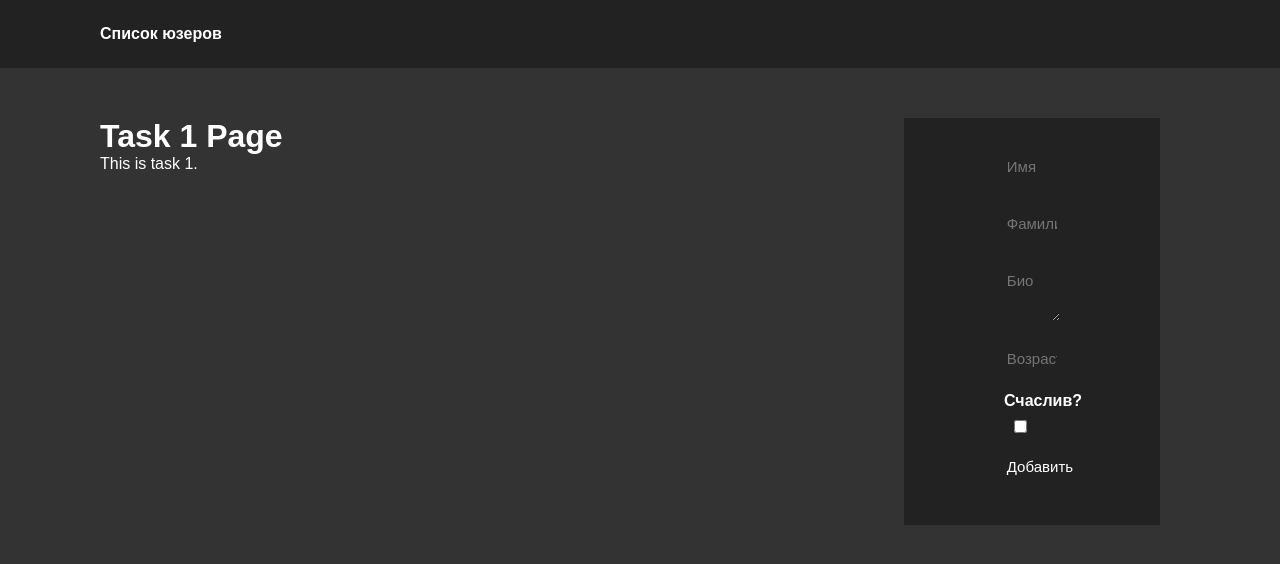
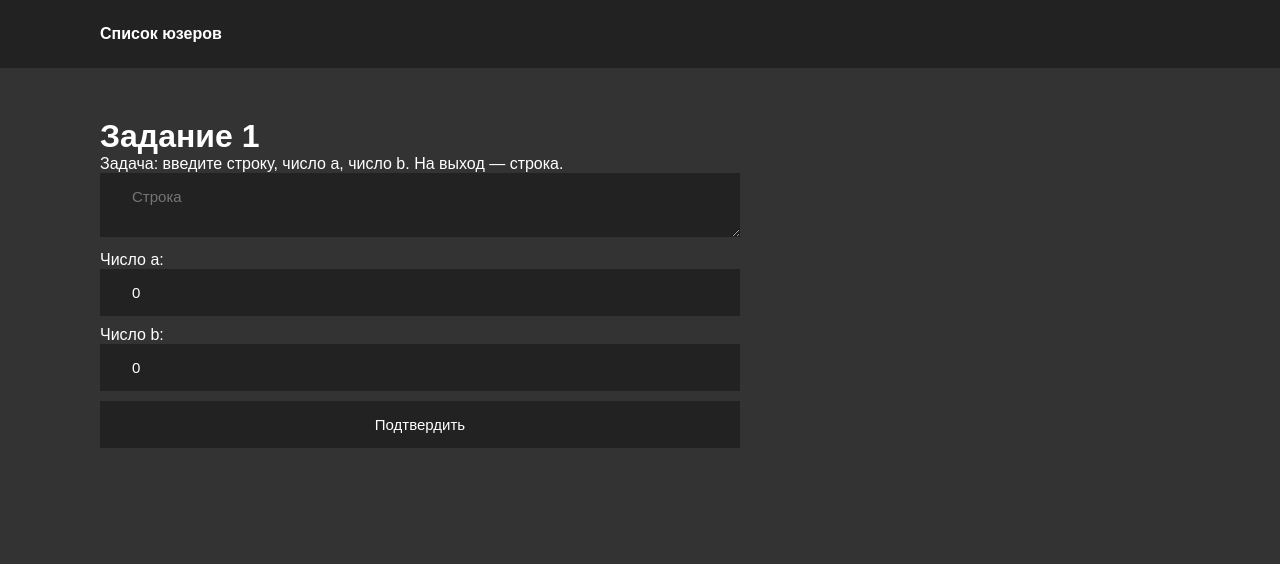
Before and after one commit to nirvana230129/TI_Front, a React (Create React App) app: page /task1 in a window 1280 px wide. Shown: the top 564 px of the page. Built offline with nearby package versions, Linux system fonts and the light colour scheme.

Commit message:
Task 1 page

```diff
--- a/src/App.js
+++ b/src/App.js
@@ -55,9 +55,9 @@ class App extends React.Component {
                                                              onDeleteUser={this.deleteUser}/>} />
                     </Routes>
                 </main>
-                <aside>
-                    <AddUser onAddUser={this.addUser} />
-                </aside>
+                {/*<aside>*/}
+                {/*    <AddUser onAddUser={this.addUser} />*/}
+                {/*</aside>*/}
             </div>
         );
     }
--- a/src/pages/Task1Page.js
+++ b/src/pages/Task1Page.js
@@ -1,13 +1,91 @@
 import React from 'react'
+import axios from "axios"
+import {IoCopy} from "react-icons/io5"
 
 
-const Task1Page = () => {
-    return (
-        <div>
-            <h1>Task 1 Page</h1>
-            <p>This is task 1.</p>
-        </div>
-    )
+class Task1Page extends React.Component {
+    constructor(props) {
+        super(props)
+
+        this.state = {
+            string: '',
+            a: 0,
+            b: 0,
+            result: '',
+        }
+
+        this.handleSubmit = this.handleSubmit.bind(this)
+        this.copyToClipboard = this.copyToClipboard.bind(this)
+    }
+
+    handleSubmit(event) {
+        event.preventDefault()
+        const { string, a, b } = this.state
+
+        console.log(string, a, b)
+
+        // axios.post('https://backend.com/api/task1', { string, a, b })
+        //     .then(response => {
+        //         this.setState({ result: response.data })
+        //     })
+        //     .catch(error => {
+        //         console.error('There was an error!', error)
+        //     })
+
+        this.setState({ result: '{RESULT_STRING}: ' + string + a + b + '!!!' })
+    }
+
+    copyToClipboard() {
+        navigator.clipboard.writeText(this.state.result)
+            .catch(err => {
+                console.error('Ошибка при копировании: ', err)
+            })
+    }
+
+    render() {
+        const { result } = this.state
+        let threshold_len = 80
+        const displayResult = result.length > threshold_len ? result.substring(0, threshold_len) + '…' : result
+
+        return (
+            <div>
+                <h1>Задание 1</h1>
+                <p>Задача: введите строку, число a, число b. На выход — строка.</p>
+
+                <form onSubmit={this.handleSubmit}>
+                    <textarea
+                        placeholder='Строка'
+                        value={this.state.string}
+                        onChange={(e) => this.setState({string: e.target.value})}
+                    />
+                    <label htmlFor='num_a'>Число a:</label>
+                    <input
+                        id='num_a'
+                        type='number'
+                        value={this.state.a}
+                        onChange={(e) => this.setState({a: e.target.value})}
+                    />
+                    <label htmlFor='num_b'>Число b:</label>
+                    <input
+                        id='num_b'
+                        type='number'
+                        value={this.state.b}
+                        onChange={(e) => this.setState({b: e.target.value})}
+                    />
+                    <button type='submit'>Подтвердить</button>
+                </form>
+
+                {this.state.result && (
+                    <div>
+                        <h2>Результат:</h2>
+                        <IoCopy onClick={this.copyToClipboard} className='copy-icon'></IoCopy>
+                        <p>{displayResult}</p>
+                    </div>
+                )}
+
+            </div>
+        )
+    }
 }
 
 export default Task1Page
```
